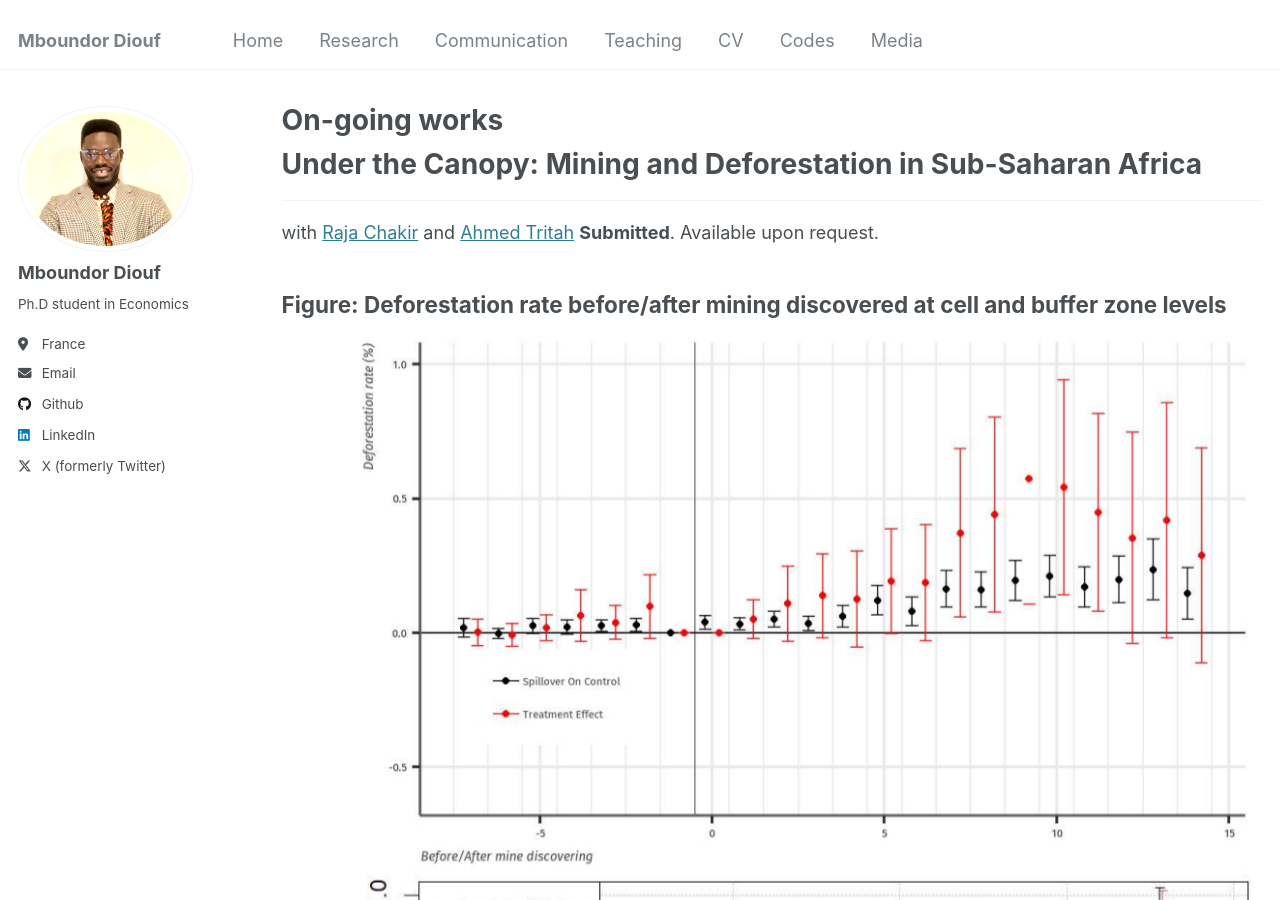
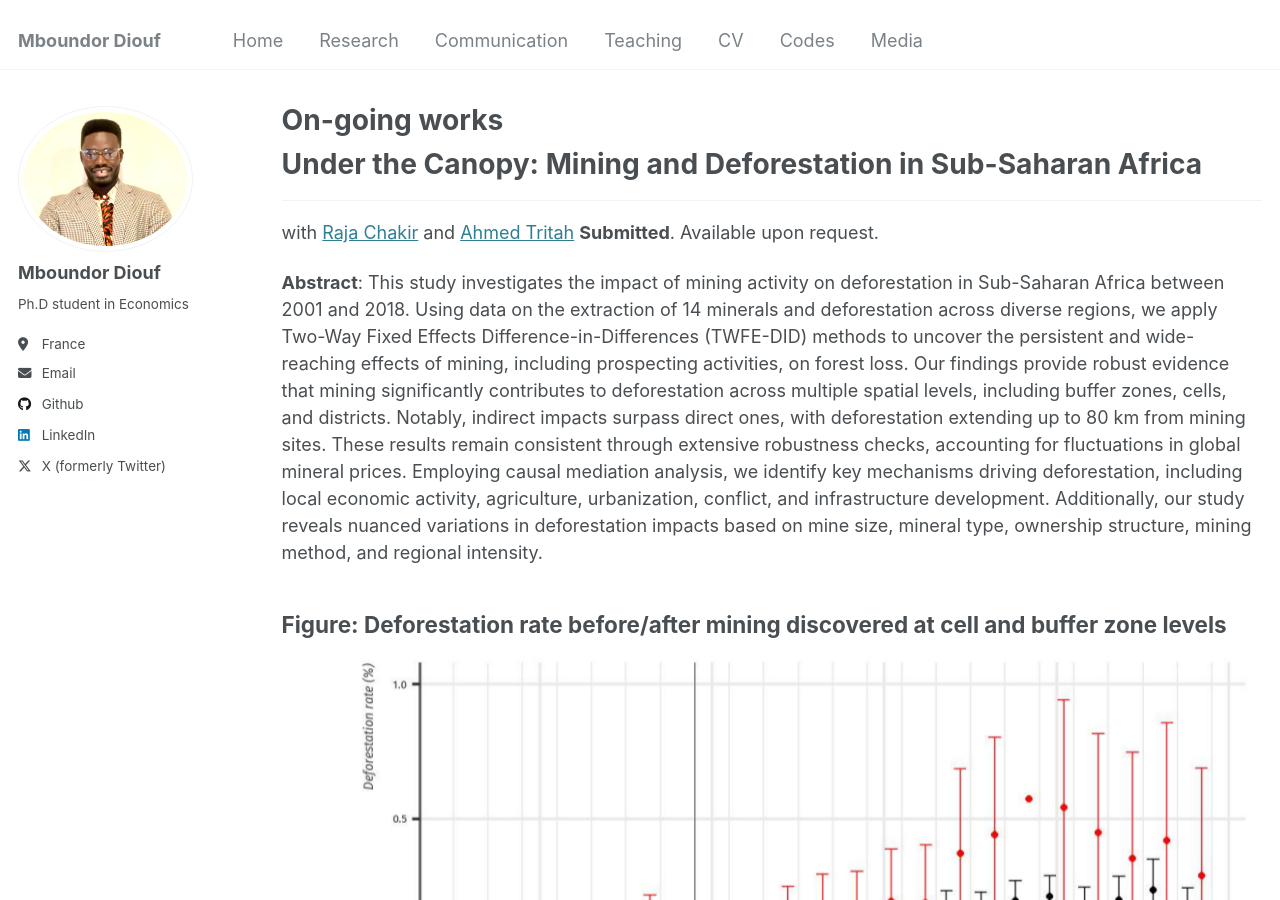
Before and after one commit to mboundordiouf/mboundordiouf.github.io, a Jekyll site: the page built from _pages/publications.md, in a window 1280 px wide and 900 px high. Built offline with Jekyll 4.4.1, drawn with Linux system fonts in a browser that asks for light colours; some of the changed text lies outside the part shown.

Commit message:
Update publications.md

```diff
--- a/_pages/publications.md
+++ b/_pages/publications.md
@@ -11,21 +11,20 @@ author_profile: true
 with [Raja Chakir](https://sites.google.com/site/rajachakir/home) and [Ahmed Tritah](https://sites.google.com/site/ahmtritah/)
 **Submitted**. Available upon request.
 
-## Figure: Deforestation rate before/after mining discovered at cell and buffer zone levels <br/><img src='/images/RESULTdeforstation.jpg'>
-
 **Abstract**:
 This study investigates the impact of mining activity on deforestation in Sub-Saharan Africa between 2001 and 2018. Using data on the extraction of 14 minerals and deforestation across diverse regions, we apply Two-Way Fixed Effects Difference-in-Differences (TWFE-DID) methods to uncover the persistent and wide-reaching effects of mining, including prospecting activities, on forest loss. Our findings provide robust evidence that mining significantly contributes to deforestation across multiple spatial levels, including buffer zones, cells, and districts. Notably, indirect impacts surpass direct ones, with deforestation extending up to 80 km from mining sites. These results remain consistent through extensive robustness checks, accounting for fluctuations in global mineral prices. Employing causal mediation analysis, we identify key mechanisms driving deforestation, including local economic activity, agriculture, urbanization, conflict, and infrastructure development. Additionally, our study reveals nuanced variations in deforestation impacts based on mine size, mineral type, ownership structure, mining method, and regional intensity.
+## Figure: Deforestation rate before/after mining discovered at cell and buffer zone levels <br/><img src='/images/RESULTdeforstation.jpg'>
 
 # Mining and Power: Energy Access in SSA
 ------
 with [Nathan Johnson](https://search.asu.edu/profile/2183493) and [Tam Kemabonta ](https://scholar.google.com/citations?user=hrZlpwUAAAAJ&hl=en)
 **Working Paper**. Available upon request.
 
-## Map: Discovery Mining (2001-2009) and Population Access of Energy (2000 and 2010) <br/><img src='/images/mining_electricty_ASS.png'>
-
 **Abstract**
 This study integrates spatial and georeferenced data on the discovery and mining of 32 minerals with information on power and energy access (measured by population density and night lights) across various spatial resolutions (1x1 km and 55x55 km) in sub-Saharan Africa (SSA) from 2000 to 2022. By leveraging exogenous variations in discovery years and global prices for 14 minerals, we identify a significant positive impact of mining on developing power infrastructure and local energy access. We further explore the effects of mining on electricity access, utilizing household and cohort data from Demographic and Health Surveys. Through recent event study designs, we identify the influence of mining activities on energy access. The study also examines heterogeneous effects, such as the size of mines, types of minerals, and ownership. Findings indicate that regions mining energy-intensive minerals like uranium and cobalt have the lowest energy access rates.
 In contrast, areas producing less energy-intensive minerals, such as gold and other precious metals, show significantly higher rates. Additionally, mining operations in SSA exhibit enclave characteristics, as evidenced by significant positive spillover effects on neighboring mining cells. In addition, energy access is more significant in mining areas closer to large cities, ports, energy infrastructures, and large agricultural areas.
+
+## Map: Discovery Mining (2001-2009) and Population Access of Energy (2000 and 2010) <br/><img src='/images/mining_electricty_ASS.png'>
 
 
 # The New Mining Rush: Mineral Discoveries and Social Conflicts in Africa
@@ -33,11 +32,11 @@ In contrast, areas producing less energy-intensive minerals, such as gold and ot
 with [Raphael Soubeyran](https://sites.google.com/site/soubeyranhomepage/) and [Ahmed Tritah](https://sites.google.com/site/ahmtritah/)
 **Working Paper**. Available upon request.
 
-## Map: Number of conflict events in Africa 1997-2021 <br/><img src='/images/Map_number of ACLED events.png'>
-
 **Abstract**
 The global energy transition, while essential, imposes considerable social and political costs, particularly in mineral-rich countries that supply critical resources. This paper examines the relationship between mining discoveries and conflict incidence in Africa from 1997 to 2022, leveraging high-resolution data at the 55x55 km grid-cell level. Using the timing of mining discoveries as an exogenous shock, our analysis reveals a significant rise in conflict during the exploration phases, particularly in the Pre-Feasibility and Feasibility stages, prior to mine operations. Notably, these conflicts—primarily social, including riots and protests, as well as conflicts over gold minerals—diminish in significance once mines become operational, as evidenced by Two-Way Fixed Effects Difference-in-Differences (TWFE-DID) estimations.
 The findings highlight substantial heterogeneity in conflict patterns based on mine size, mineral type, and ownership structure. Furthermore, through a mediation analysis, we identify key mechanisms that amplify or mitigate the effects of mining discoveries on conflict, emphasizing the role of public administration engagement in local communities. Our results remain robust under alternative specifications, including using mineral prices and various TWFE methodologies as treatment variables.
+
+## Map: Number of conflict events in Africa 1997-2021 <br/><img src='/images/Map_number of ACLED events.png'>
 
 # Work in Progress
 # Mining, local fiscality and Urbanization in Sub-Saharan Africa
```
